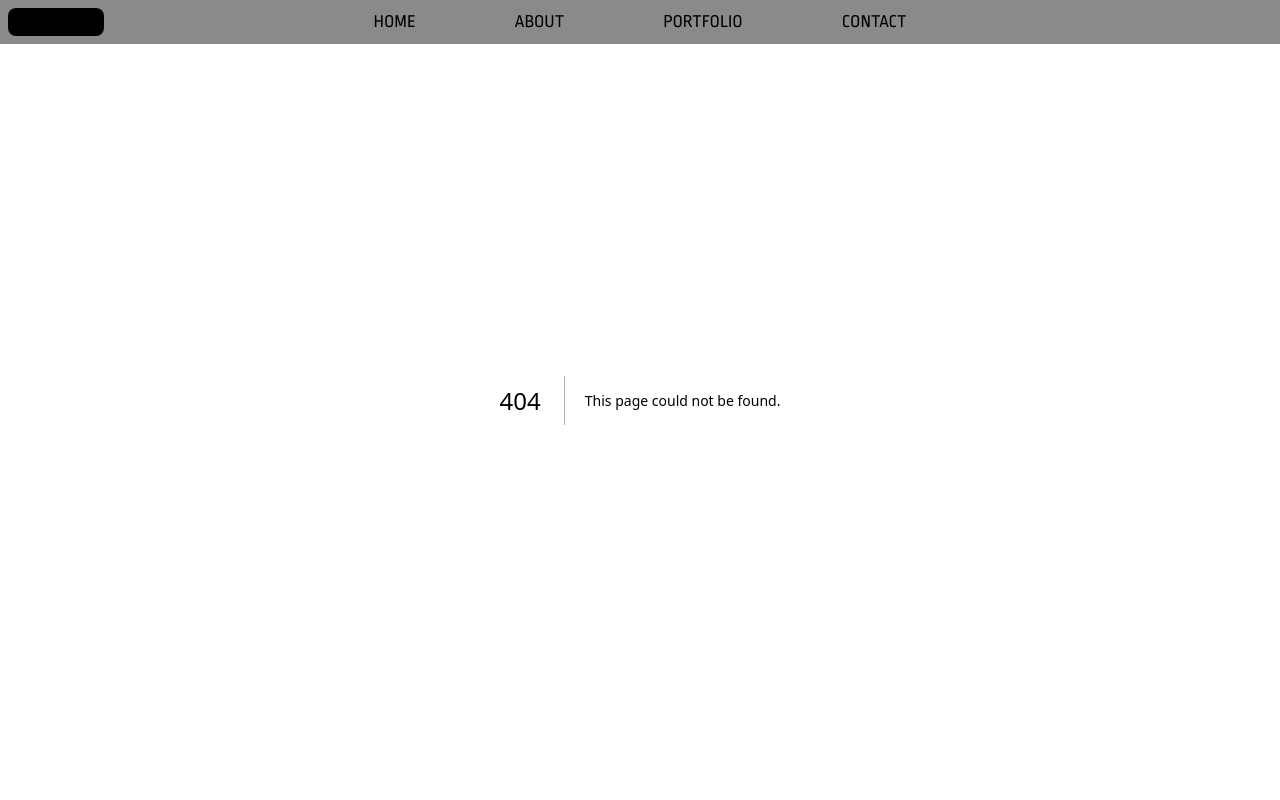
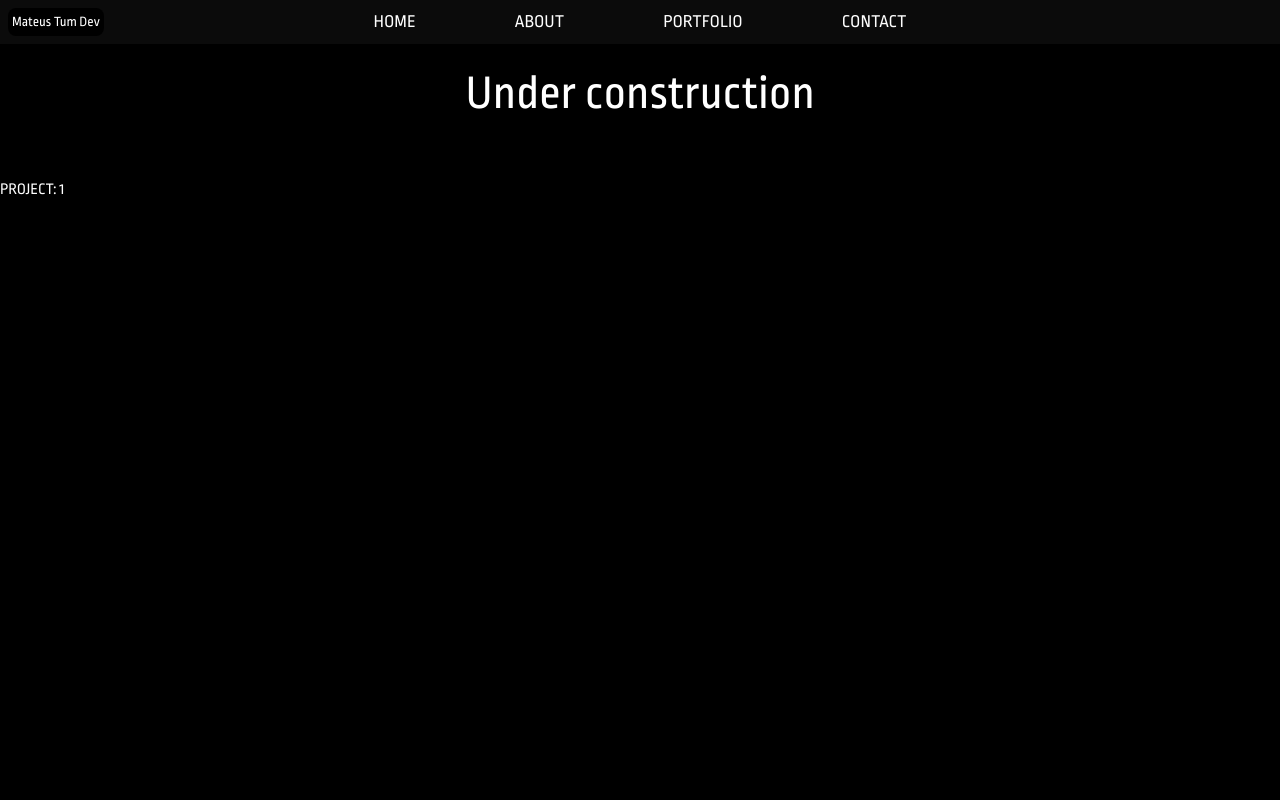
Before and after one commit to MateusTum/portfolio-nextjs, a Next.js app: page /projects/1 in a window 1280 px wide. Before the commit this address had no page. Shown: the top 800 px of the page. Built offline with nearby package versions, Linux system fonts and the light colour scheme.

Commit message:
Add projects route

```diff
--- /dev/null
+++ b/app/projects/[project]/page.tsx
@@ -0,0 +1,11 @@
+export default function ProjectPage({ params }: { params: { project: string } }) {
+    return (
+      <main className="flex-row align-center min-h-screen">
+        <div className="pt-[60px]">
+
+        <p>PROJECT: {params.project}</p>
+
+        </div>
+      </main>
+    );
+  }
--- /dev/null
+++ b/app/projects/layout.tsx
@@ -0,0 +1,20 @@
+import type { Metadata } from "next";
+
+export const metadata: Metadata = {
+  title: "Under Construction",
+  description: "Mateus Tum Projects",
+};
+
+export default function ProjectsLayout({
+  children,
+}: Readonly<{
+  children: React.ReactNode;
+}>) {
+  return (
+    <main className="pt-[70px] min-h-screen">
+        <h1 className="text-5xl text-center w-full"> Under construction </h1>
+        {children}
+    </main>
+
+  );
+}
--- /dev/null
+++ b/app/projects/page.tsx
@@ -0,0 +1,8 @@
+export default function ProjectPage() {
+    return (
+      <div className="flex flex-row">
+        <p>page under construction</p>
+
+      </div>
+    );
+  }
```
